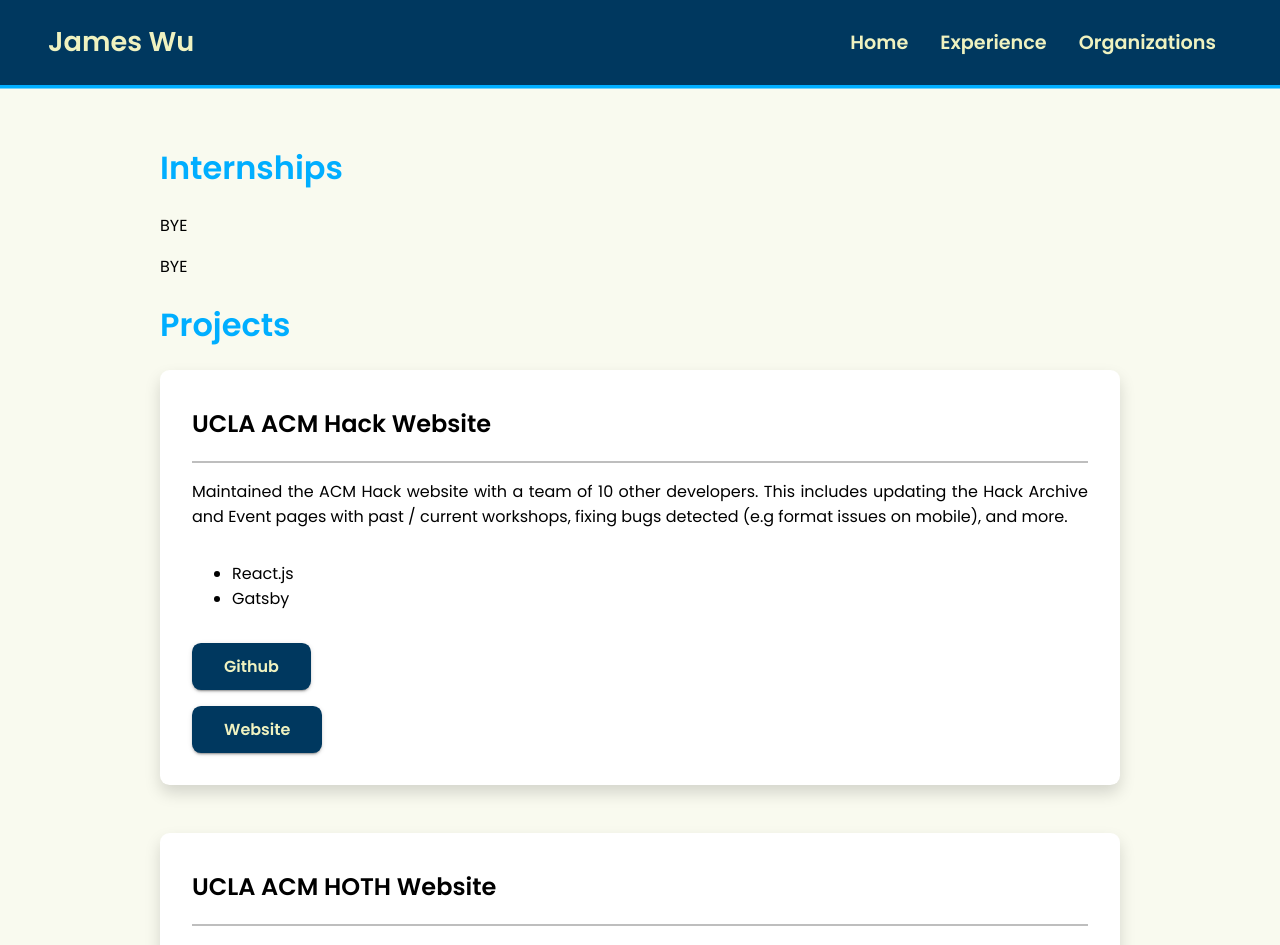
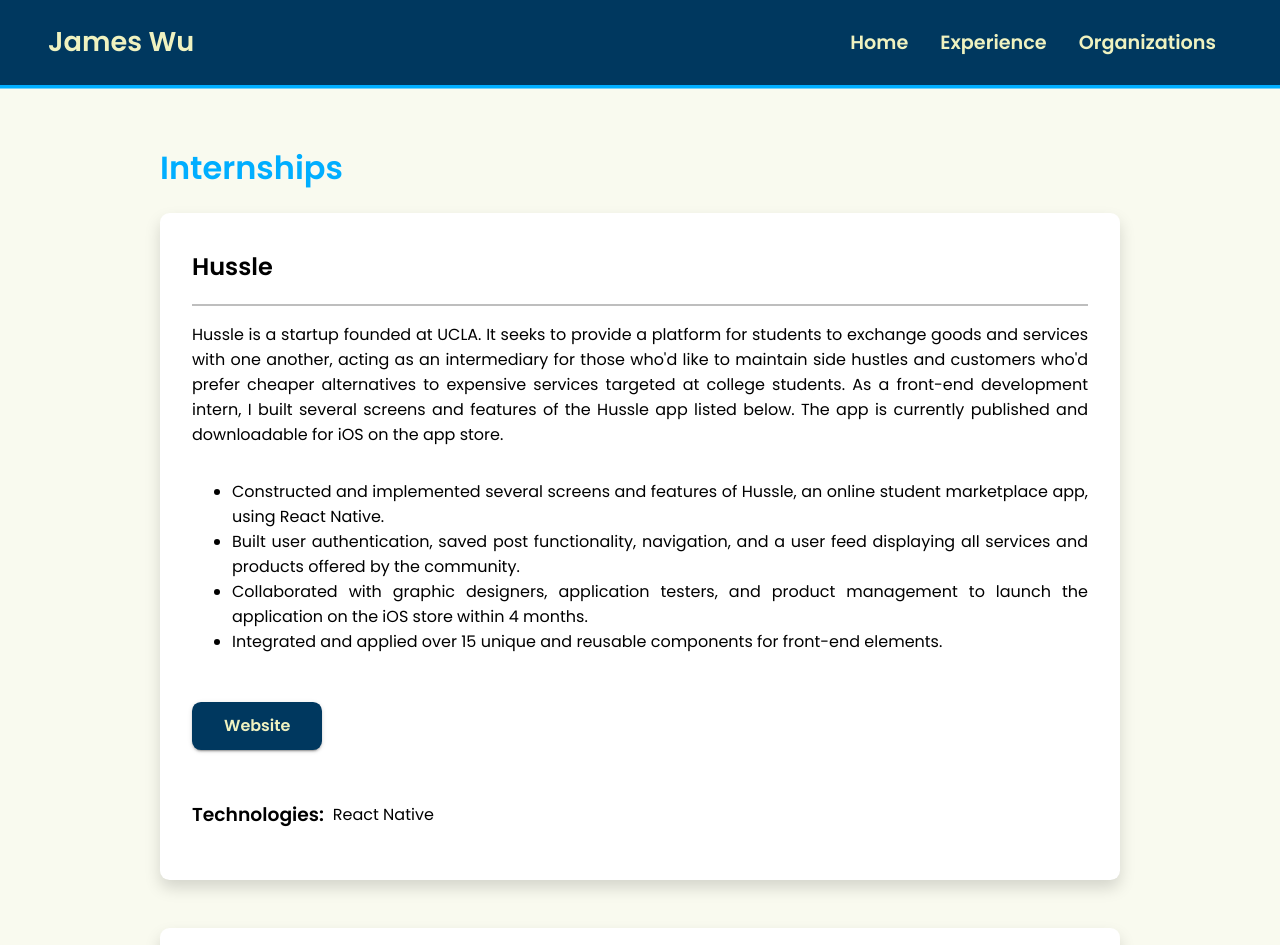
Before and after one commit to jamesmwu/Personal-Website, a React (Create React App) app: page /experience in a window 1280 px wide. Shown: the top 945 px of the page. Built offline with nearby package versions, Linux system fonts and the light colour scheme.

Commit message:
Updated internships

```diff
--- /dev/null
+++ b/src/components/InternshipCard.js
@@ -0,0 +1,34 @@
+import React from 'react';
+import StylizedButton from '../components/StylizedButton';
+
+function InternshipCard({ title, desc, website, points, tech }) {
+  let stack = tech.join(', ');
+
+  return (
+    <div className='box'>
+      <div className='innerBox'>
+        <h2>{title}</h2>
+        <hr />
+        <p>{desc}</p>
+        <div className='info'>
+          <ul>
+            {points.map(item => {
+              return <li>{item}</li>;
+            })}
+          </ul>
+          {website ? (
+            <div style={{ margin: '2rem 0' }}>
+              <StylizedButton text={'Website'} link={website} />
+            </div>
+          ) : null}
+          <div className='tech'>
+            <h3>Technologies:&nbsp;&nbsp;</h3>
+            <p>{stack}</p>
+          </div>
+        </div>
+      </div>
+    </div>
+  );
+}
+
+export default InternshipCard;
--- a/src/pages/Experience.js
+++ b/src/pages/Experience.js
@@ -1,21 +1,43 @@
 import React from 'react';
 import ProjectCard from '../components/ProjectCard';
+import InternshipCard from '../components/InternshipCard';
 
 const internships = [
   {
     title: 'Hussle',
-    description: 'TBD (Resume)',
+    description:
+      "Hussle is a startup founded at UCLA. It seeks to provide a platform for students to exchange goods and services with one another, acting as an intermediary for those who'd like to maintain side hustles and customers who'd prefer cheaper alternatives to expensive services targeted at college students. As a front-end development intern, I built several screens and features of the Hussle app listed below. The app is currently published and downloadable for iOS on the app store.",
+    points: [
+      'Constructed and implemented several screens and features of Hussle, an online student marketplace app, using React Native.',
+      'Built user authentication, saved post functionality, navigation, and a user feed displaying all services and products offered by the community.',
+      'Collaborated with graphic designers, application testers, and product management to launch the application on the iOS store within 4 months.',
+      'Integrated and applied over 15 unique and reusable components for front-end elements.'
+    ],
     website: 'https://www.hussle.us/',
     tech: ['React Native']
   },
   {
     title: 'Sike',
-    description: 'TBD (Resume)',
+    description:
+      'As part of Sike, I am a mobile software developer working on a wellness app that seeks to promote mental health and positivity through the gamification of journaling, done through visual UI changes based on user sentiment analysis. As a developer, I take on a full-stack role on this team, and have built out several screens, components, and features of the app. Currently, I am helping develop a machine learning model to conduct a sentiment analysis and also helping to properly maintain our database.',
+
+    points: [
+      'Spearheaded the design and implementation of Sike, a wellness app that gamifies journaling using user sentiment analysis.',
+      'Led the front-end development using React Native and built Home, Journal Entry, and Settings pages.',
+      'Explored methods for natural language processing and currently corresponding with four engineers to develop a machine learning model that analyzes and quantifies the sentiment of a given text using TensorFlow.'
+    ],
     tech: ['React Native', 'Firebase', 'TensorFlow']
   }
 ];
 
 const projects = [
+  {
+    title: 'Computer Numerical Control Machine Monitor',
+    description:
+      'This was a project based on Industry 4.0, which seeks to equip factory machines with sensors that report data about themselves. The goal of this site was to monitor machines in shop and display data in an easy to understand way such that one could see the production status of the machine.',
+    github: 'To be grouped',
+    tech: ['React.js', 'ASP.NET', 'MySQL']
+  },
   {
     title: 'UCLA ACM Hack Website',
     description:
@@ -33,11 +55,10 @@ const projects = [
     tech: ['React.js', 'Gatsby']
   },
   {
-    title: 'Computer Numerical Control Machine Monitor',
-    description:
-      'This was a project based on Industry 4.0, which seeks to equip factory machines with sensors that report data about themselves. The goal of this site was to monitor machines in shop and display data in an easy to understand way such that one could see the production status of the machine.',
-    github: 'To be grouped',
-    tech: ['React.js', 'ASP.NET', 'MySQL']
+    title: 'Bruin Odyssey',
+    description: 'TBD',
+    website: 'https://bruinodyssey.uclaacm.com/',
+    tech: ['React.js', 'Next.js', 'TypeScript', 'MongoDB']
   },
   {
     title: 'Autonomous Pathfinding Rover',
@@ -55,7 +76,17 @@ function Experience() {
     <div>
       <h1>Internships</h1>
       {internships.map(internship => {
-        return <p>BYE</p>;
+        return (
+          <div style={{ marginBottom: '3rem' }}>
+            <InternshipCard
+              title={internship.title}
+              desc={internship.description}
+              website={internship.website}
+              points={internship.points}
+              tech={internship.tech}
+            />
+          </div>
+        );
       })}
       <h1>Projects</h1>
       {projects.map(project => {
--- a/src/styles/components.css
+++ b/src/styles/components.css
@@ -62,7 +62,7 @@ nav a:hover {
   background-color: var(--cream);
 }
 
-/* ProjectBox */
+/* ProjectCard and InternshipCard */
 .box {
   background-color: white;
   border-radius: 0.6rem;
@@ -85,9 +85,8 @@ nav a:hover {
   justify-content: space-between;
   min-height: 13rem;
 }
-/*
-.btnContainer {
-  background-color: green;
-  height: 100%;
-  justify-content: space-evenly;
-} */
+
+.tech {
+  display: flex;
+  align-items: center;
+}
```
